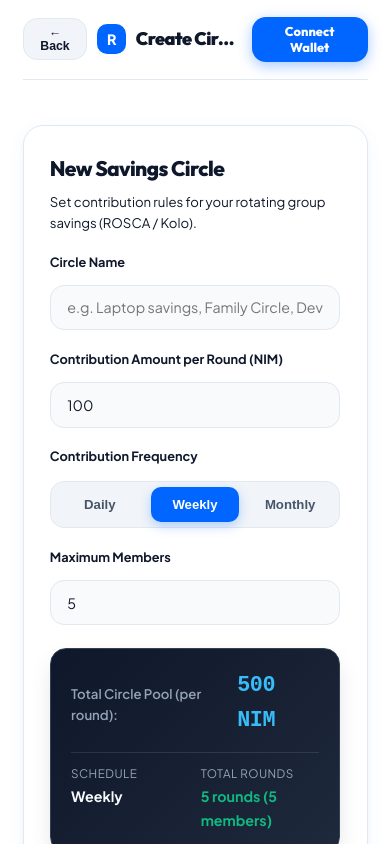
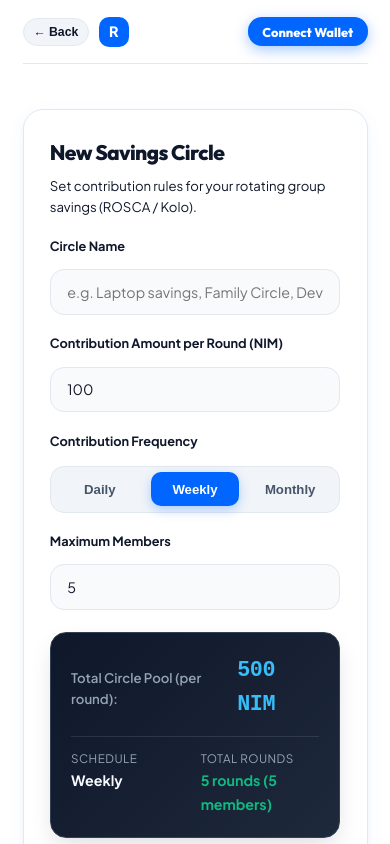
Before and after one commit to Rampop01/Rosco, a Next.js app in the folder frontend/: page /create in a window 390 px wide. Shown: the top 844 px of the page. Built offline with nearby package versions, Linux system fonts and the light colour scheme; no server answers.

Commit message:
Remove Create Circle text from header on circle creation page for clean mobile responsiveness

```diff
--- a/frontend/src/app/create/page.tsx
+++ b/frontend/src/app/create/page.tsx
@@ -43,7 +43,7 @@ export default function CreateCirclePage() {
 
   return (
     <div>
-      <Header title="Create Circle" onBack={() => router.push('/')} />
+      <Header title="" onBack={() => router.push('/')} />
 
       <main style={{ padding: '1rem 0', maxWidth: '580px', margin: '0 auto' }}>
         <form onSubmit={handleSubmit} className="glass-card animate-fade-in" style={{ padding: '1.75rem' }}>
--- a/frontend/src/components/Header.tsx
+++ b/frontend/src/components/Header.tsx
@@ -47,6 +47,7 @@ export const Header: React.FC<HeaderProps> = ({ title, onBack, onShowLanding, is
             <div className="brand-icon">
               R
             </div>
+            {title !== '' && (
               <div
                 className="brand-title"
                 style={{
@@ -59,6 +60,7 @@ export const Header: React.FC<HeaderProps> = ({ title, onBack, onShowLanding, is
               >
                 {title || 'Rosco'}
               </div>
+            )}
           </div>
         </div>
 
```
Lines whose indentation alone changed are shown as unchanged.
